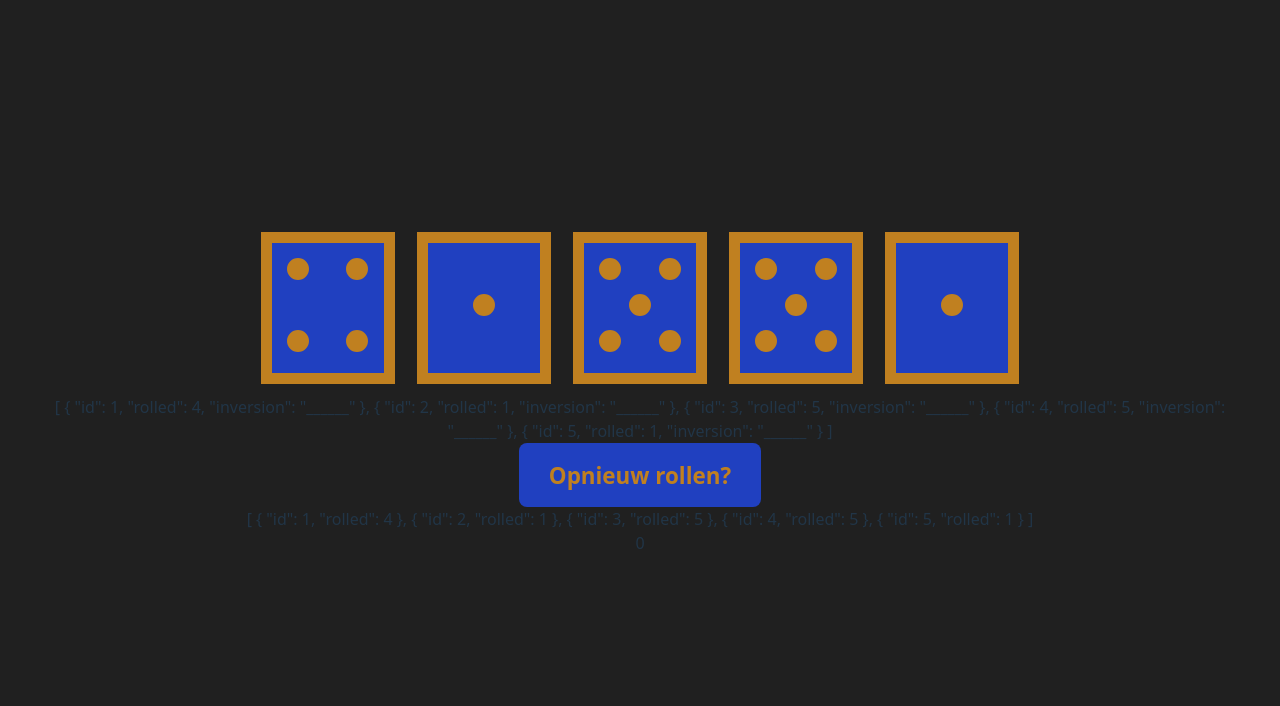
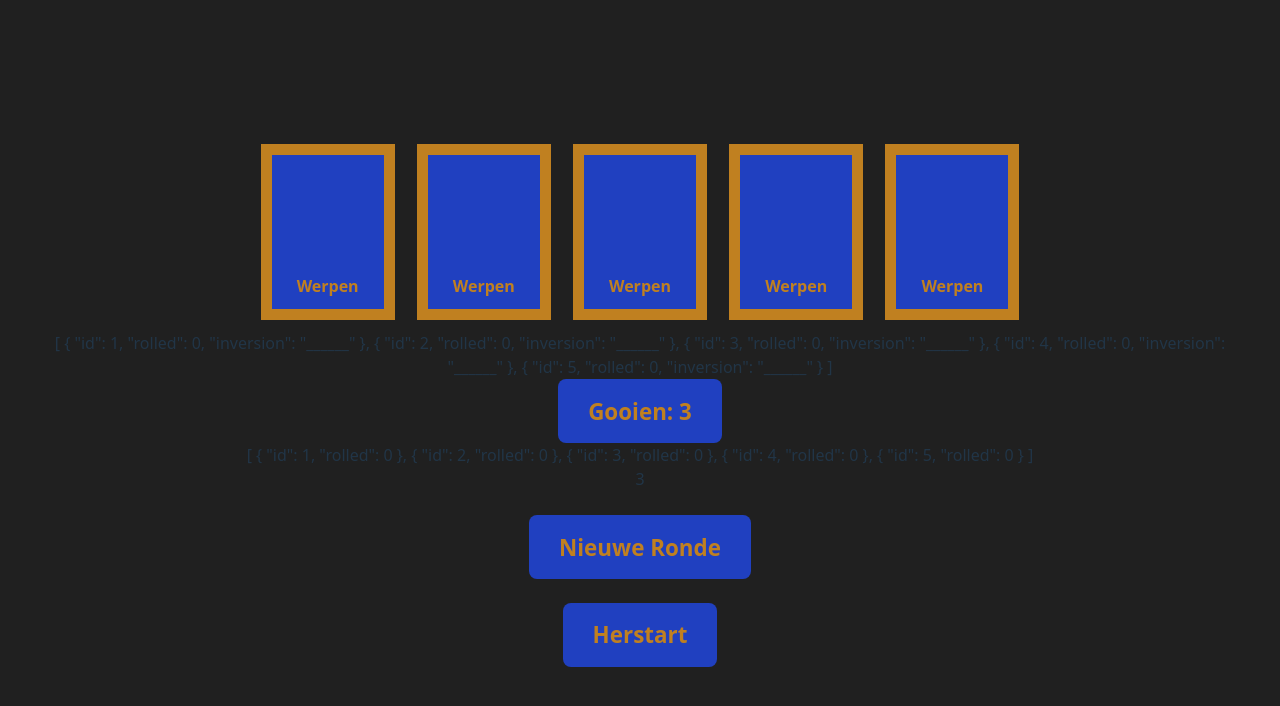
Before and after one commit to janderkkotlarski/vue_yahtzee, a Vue app: page / in a window 1280 px wide. Shown: the top 706 px of the page. Built offline with nearby package versions, Linux system fonts and the light colour scheme.

Commit message:
got the dice and throwing working, now for the score part

```diff
--- a/src/components/Dice.vue
+++ b/src/components/Dice.vue
@@ -1,9 +1,12 @@
 <script setup>
 import Line from './Line.vue';
 
+// Makes conditional displaying easier
+const normal = '______';
+
 // Default is for empty die
 const eyeValue = defineModel('eyeValue', {type: Number, default: 0});
-const inverted = defineModel('inverted', {type: String, default: '______'});
+const inverted = defineModel('inverted', {type: String, default: normal});
 
 // Most effective array config for v-for coding standards
 const diceLines = [
@@ -21,5 +24,7 @@ const diceLines = [
             :selected="diceLine.lines[eyeValue]"
             :inversion="inverted"
         />
+        <b v-if="inverted === normal">Werpen</b>
+        <b v-else>Houden</b>
     </div>
 </template>
--- a/src/components/Roller.vue
+++ b/src/components/Roller.vue
@@ -5,11 +5,14 @@ import Dice from './Dice.vue';
 // Simple constants
 const valueMax = 6;
 const diceAmount = 5;
+const maxThrows = 25;
+const millis = 25;
+const maxClicks = 3;
 
 const normal = '______';
 const invert = 'invert';
 
-const buttonMessage = 'Opnieuw rollen?';
+const buttonMessage = 'Gooien: ';
 
 // reactive() for arrays and simpler handling
 
@@ -23,7 +26,7 @@ const dicoid = index => {
 
 const diceArray = reactive({
     dice: [],
-    clicked: 0,
+    clicked: maxClicks,
 });
 
 // Really nested and powerful way of changing reactive objects
@@ -41,71 +44,69 @@ const roll = () => Math.floor(valueMax * Math.random()) + 1;
 // Do the same for the publicDice defineModel object
 const diceArrayFilling = () => {
     for (let index = 1; index <= diceAmount; ++index) {
-        diceArray.dice.push({id: index, rolled: roll(), inversion: normal});
+        diceArray.dice.push({id: index, rolled: 0, inversion: normal});
 
-        publicDice.value.push({id: index, rolled: diceArray.dice[index - 1].rolled});
+        publicDice.value.push({id: index, rolled: 0});
     }
 };
 
 diceArrayFilling();
 
-const diceRolling = () => {
+// For the next round
+const diceArrayReset = () => {
     for (let index = 1; index <= diceAmount; ++index) {
         const cubid = cuboid(index);
 
+        cubid.rolled = 0;
+        cubid.inversion = normal;
+
+        publicDice.value[index - 1].rolled = 0;
+    }
+
+    diceArray.clicked = maxClicks;
+};
+
+// Roll all dice that are rollable
+const diceRoll = () => {
+    for (let index = 1; index <= diceAmount; ++index) {
+        const cubid = cuboid(index);
+
+        // If not locked, then roll
         if (cubid.inversion === normal) {
             cubid.rolled = roll();
 
             publicDice.value[index - 1].rolled = cubid.rolled;
         }
     }
-
-    ++diceArray.clicked;
 };
 
+// Throw dice a number of times and space them apart in time
+const diceRolling = () => {
+    if (diceArray.clicked > 0) {
+        for (let throws = 0; throws < maxThrows; ++throws) {
+            setTimeout(function () {
+                diceRoll();
+            }, millis * throws);
+        }
+
+        --diceArray.clicked;
+    }
+};
+
+// flip between free and locked
 const flip = index => {
     if (index > 0 && index <= diceAmount) {
-        if (diceArray.dice[index - 1].inversion === normal) {
-            diceArray.dice[index - 1].inversion = invert;
-        } else {
-            diceArray.dice[index - 1].inversion = normal;
+        const cubid = cuboid(index);
+
+        if (cubid.rolled > 0 && cubid.rolled <= valueMax) {
+            cubid.inversion = cubid.inversion === normal ? invert : normal;
         }
     }
 };
 
-// const resum = () => {
-//     total.value = 0;
-
-//     for (let index = 1; index <= diceAmount; ++index) {
-//         total.value += diceRolls[index - 1].entry;
-//     }
-// };
-
-// const single = index => {
-//     if (index > 0 && index < reactName.length + 1) {
-//         diceInversions[index - 1].entry = diceInversions[index - 1].entry === normal ? invert : normal;
-
-//         ++clicked;
-//     }
-// };
-
-// @click="single(rolled.id)"
-
-/*
-<div>
-        <Dice
-            @click="single(rolled.id)"
-            v-for="rolled in cubes.rolls"
-            :key="rolled.id"
-            v-model:eyeValue="rolled.entry"
-            :class="cubes.inversions[rolled.id].entry"
-            :inverted="cubes.inversions[rolled.id].entry"
-        />
-    </div>
-    {{ cubes.inversions }}
-
-    {{ cubes.clicked }}
-    */
+const restart = () => {
+    location.reload();
+};
 </script>
 
 <template>
@@ -121,7 +122,7 @@ const flip = index => {
     </div>
     {{ diceArray.dice }}
     <br />
-    <button @click="diceRolling">{{ buttonMessage }}</button>
+    <button @click="diceRolling">{{ buttonMessage }} {{ diceArray.clicked }}</button>
     <br />
     <div>
         {{ publicDice }}
@@ -129,4 +130,8 @@ const flip = index => {
         {{ diceArray.clicked }}
     </div>
     <br />
+    <button @click="diceArrayReset">Nieuwe Ronde</button>
+    <br />
+    <br />
+    <button @click="restart">Herstart</button>
 </template>
```
